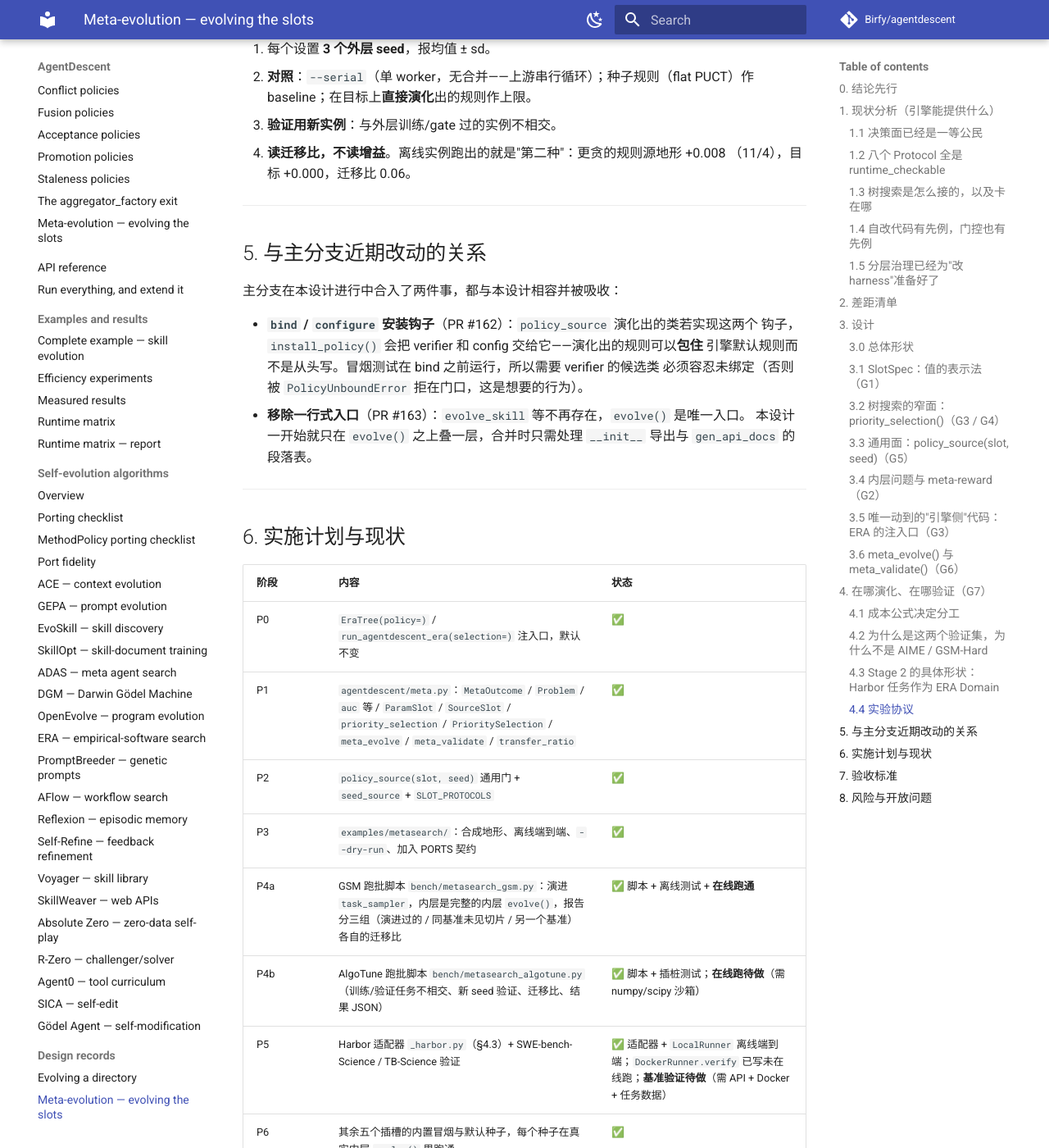
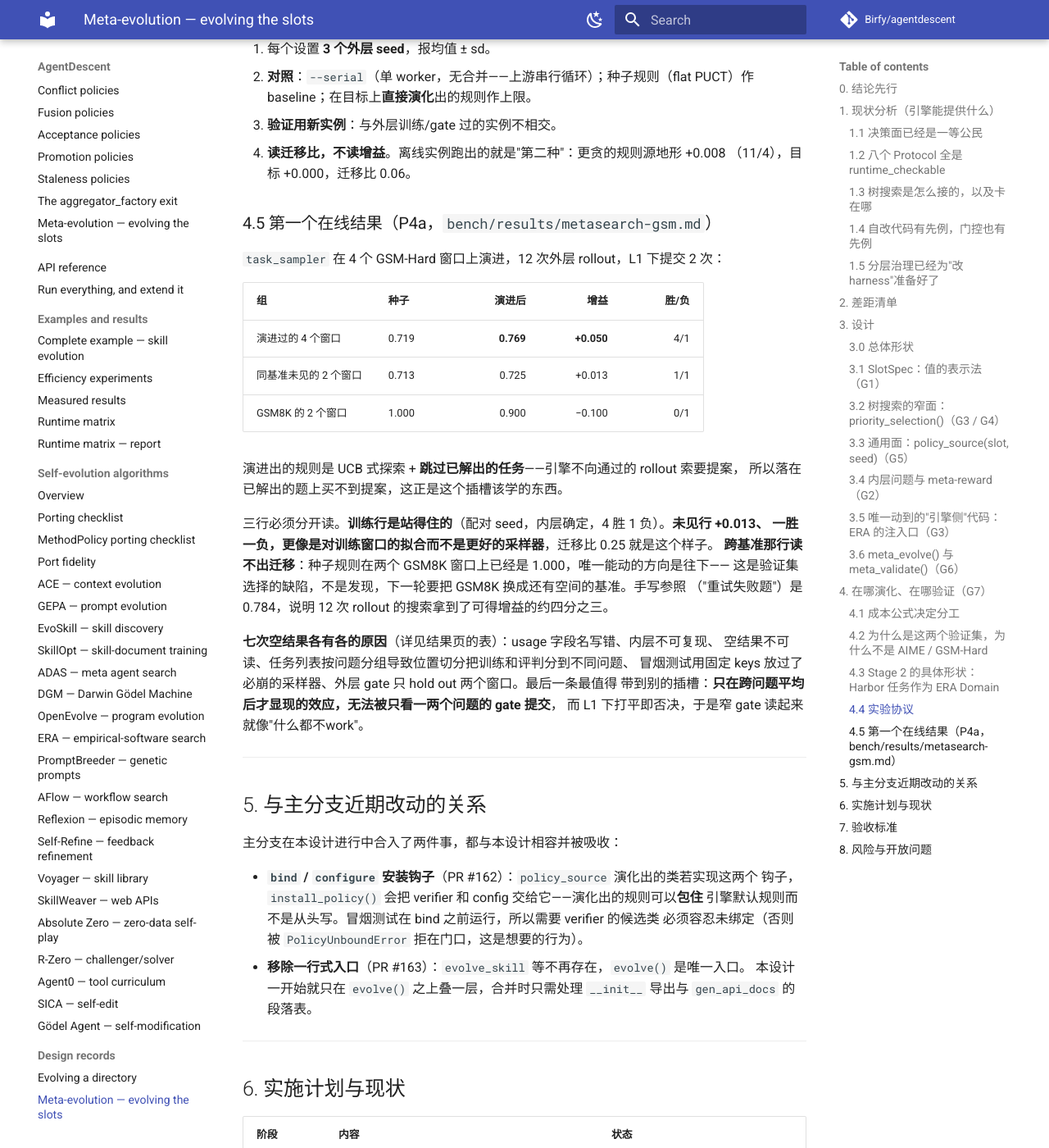
Before and after one commit to Birfy/agentdescent, an MkDocs documentation site: the page built from docs/design-meta-evolution.md, in a window 1280 px wide and 1400 px high, scrolled down 9263 px. Shown: the whole window at 82% size. Built offline with MkDocs 1.6.1 and Material for MkDocs 9.7.7, drawn with Linux system fonts in a browser that asks for light colours; comment, search, counter and statistics services are not loaded; some of the changed text lies outside the part shown.

Commit message:
docs: the first live meta-evolution result, in the design record
Section 4.5 carries the three rows apart, the rule that was found, why the
GSM8K row is a flaw in the validation set rather than a transfer number, the
hand-written reference the search fell short of, and the one lesson from the
seven null runs that generalises to any slot: an effect visible only across
problems cannot be committed by a gate holding out one or two of them.

Co-Authored-By: Claude Opus 5 <noreply@anthropic.com>
Claude-Session: https://claude.ai/code/session_01JdKuZKNBrnZbS1pBEMAVyk

```diff
--- a/docs/design-meta-evolution.md
+++ b/docs/design-meta-evolution.md
@@ -306,6 +306,31 @@ patch、在那里跑 agent、`git diff`，模型不用自己排版 diff）；两
 4. **读迁移比，不读增益**。离线实例跑出的就是"第二种"：更贪的规则源地形 +0.008
    （11/4），目标 +0.000，迁移比 0.06。
 
+### 4.5 第一个在线结果（P4a，`bench/results/metasearch-gsm.md`）
+
+`task_sampler` 在 4 个 GSM-Hard 窗口上演进，12 次外层 rollout，L1 下提交 2 次：
+
+| 组 | 种子 | 演进后 | 增益 | 胜/负 |
+|---|---|---:|---:|---:|
+| 演进过的 4 个窗口 | 0.719 | **0.769** | **+0.050** | 4/1 |
+| 同基准未见的 2 个窗口 | 0.713 | 0.725 | +0.013 | 1/1 |
+| GSM8K 的 2 个窗口 | 1.000 | 0.900 | −0.100 | 0/1 |
+
+演进出的规则是 UCB 式探索 + **跳过已解出的任务**——引擎不向通过的 rollout 索要提案，
+所以落在已解出的题上买不到提案，这正是这个插槽该学的东西。
+
+三行必须分开读。**训练行是站得住的**（配对 seed，内层确定，4 胜 1 负）。**未见行 +0.013、
+一胜一负，更像是对训练窗口的拟合而不是更好的采样器**，迁移比 0.25 就是这个样子。
+**跨基准那行读不出迁移**：种子规则在两个 GSM8K 窗口上已经是 1.000，唯一能动的方向是往下——
+这是验证集选择的缺陷，不是发现，下一轮要把 GSM8K 换成还有空间的基准。手写参照
+（"重试失败题"）是 0.784，说明 12 次 rollout 的搜索拿到了可得增益的约四分之三。
+
+**七次空结果各有各的原因**（详见结果页的表）：usage 字段名写错、内层不可复现、
+空结果不可读、任务列表按问题分组导致位置切分把训练和评判分到不同问题、
+冒烟测试用固定 keys 放过了必崩的采样器、外层 gate 只 hold out 两个窗口。最后一条最值得
+带到别的插槽：**只在跨问题平均后才显现的效应，无法被只看一两个问题的 gate 提交**，
+而 L1 下打平即否决，于是窄 gate 读起来就像"什么都不work"。
+
 ---
 
 ## 5. 与主分支近期改动的关系
@@ -330,7 +355,7 @@ patch、在那里跑 agent、`git diff`，模型不用自己排版 diff）；两
 | P1 | `agentdescent/meta.py`：`MetaOutcome` / `Problem` / `auc` 等 / `ParamSlot` / `SourceSlot` / `priority_selection` / `PrioritySelection` / `meta_evolve` / `meta_validate` / `transfer_ratio` | ✅ |
 | P2 | `policy_source(slot, seed)` 通用门 + `seed_source` + `SLOT_PROTOCOLS` | ✅ |
 | P3 | `examples/metasearch/`：合成地形、离线端到端、`--dry-run`、加入 PORTS 契约 | ✅ |
-| P4a | GSM 跑批脚本 `bench/metasearch_gsm.py`：演进 `task_sampler`，内层是完整的内层 `evolve()`，报告分三组（演进过的 / 同基准未见切片 / 另一个基准）各自的迁移比 | ✅ 脚本 + 离线测试 + **在线跑通** |
+| P4a | GSM 跑批脚本 `bench/metasearch_gsm.py`：演进 `task_sampler`，内层是完整的内层 `evolve()`，报告分三组（演进过的 / 同基准未见切片 / 另一个基准）各自的迁移比 | ✅ 脚本 + 离线测试 + **在线跑出结果**（`bench/results/metasearch-gsm.md`） |
 | P4b | AlgoTune 跑批脚本 `bench/metasearch_algotune.py`（训练/验证任务不相交、新 seed 验证、迁移比、结果 JSON） | ✅ 脚本 + 插桩测试；**在线跑待做**（需 numpy/scipy 沙箱） |
 | P5 | Harbor 适配器 `_harbor.py`（§4.3）+ SWE-bench-Science / TB-Science 验证 | ✅ 适配器 + `LocalRunner` 离线端到端；`DockerRunner.verify` 已写未在线跑；**基准验证待做**（需 API + Docker + 任务数据） |
 | P6 | 其余五个插槽的内置冒烟与默认种子，每个种子在真实内层 `evolve()` 里跑通 | ✅ |
```
